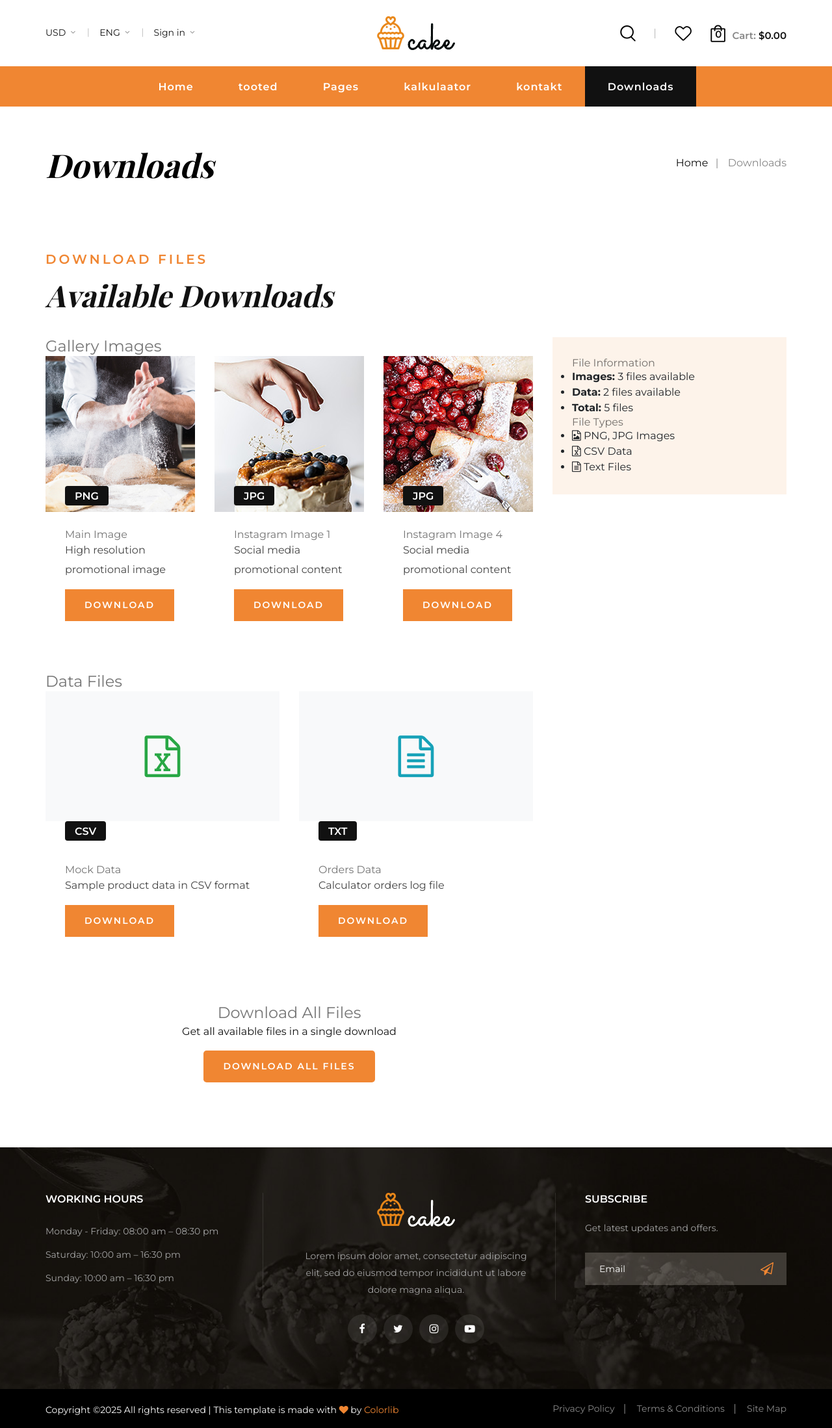
After one commit to Jasparpirs/php, a PHP site: page /phpkt/downloads.php in a window 1280 px wide. The commit adds this page. Shown: the whole page at 65% size. Run offline with PHP 8.4, Linux system fonts and the light colour scheme.

Commit message:
Implement download functionality for phpkt files
Co-authored-by: Jasparpirs <181441815+Jasparpirs@users.noreply.github.com>

```diff
--- /dev/null
+++ b/phpkt/downloads.php
@@ -0,0 +1,382 @@
+<!DOCTYPE html>
+<html lang="zxx">
+
+<head>
+    <meta charset="UTF-8">
+    <meta name="description" content="Cake Template">
+    <meta name="keywords" content="Cake, unica, creative, html">
+    <meta name="viewport" content="width=device-width, initial-scale=1.0">
+    <meta http-equiv="X-UA-Compatible" content="ie=edge">
+    <title>Downloads | Cake Template</title>
+
+    <!-- Google Font -->
+    <link href="https://fonts.googleapis.com/css2?family=Playfair+Display:wght@400;500;600;700;800;900&display=swap"
+    rel="stylesheet">
+    <link href="https://fonts.googleapis.com/css2?family=Montserrat:wght@300;400;500;600;700;800;900&display=swap"
+    rel="stylesheet">
+
+    <!-- Css Styles -->
+    <link rel="stylesheet" href="/css/bootstrap.min.css" type="text/css">
+    <link rel="stylesheet" href="/css/flaticon.css" type="text/css">
+    <link rel="stylesheet" href="/css/barfiller.css" type="text/css">
+    <link rel="stylesheet" href="/css/magnific-popup.css" type="text/css">
+    <link rel="stylesheet" href="/css/font-awesome.min.css" type="text/css">
+    <link rel="stylesheet" href="/css/elegant-icons.css" type="text/css">
+    <link rel="stylesheet" href="/css/nice-select.css" type="text/css">
+    <link rel="stylesheet" href="/css/owl.carousel.min.css" type="text/css">
+    <link rel="stylesheet" href="/css/slicknav.min.css" type="text/css">
+    <link rel="stylesheet" href="/css/style.css" type="text/css">
+</head>
+
+<body>
+    <!-- Page Preloder -->
+    <div id="preloder">
+        <div class="loader"></div>
+    </div>
+
+    <!-- Offcanvas Menu Begin -->
+    <div class="offcanvas-menu-overlay"></div>
+    <div class="offcanvas-menu-wrapper">
+        <div class="offcanvas__cart">
+            <div class="offcanvas__cart__links">
+                <a href="#" class="search-switch"><img src="img/icon/search.png" alt=""></a>
+                <a href="#"><img src="img/icon/heart.png" alt=""></a>
+            </div>
+            <div class="offcanvas__cart__item">
+                <a href="#"><img src="img/icon/cart.png" alt=""> <span>0</span></a>
+                <div class="cart__price">Cart: <span>$0.00</span></div>
+            </div>
+        </div>
+        <div class="offcanvas__logo">
+            <a href="./index.php"><img src="img/logo.png" alt=""></a>
+        </div>
+        <div id="mobile-menu-wrap"></div>
+        <div class="offcanvas__option">
+            <ul>
+                <li>USD <span class="arrow_carrot-down"></span>
+                    <ul>
+                        <li>EUR</li>
+                        <li>USD</li>
+                    </ul>
+                </li>
+                <li>ENG <span class="arrow_carrot-down"></span>
+                    <ul>
+                        <li>Spanish</li>
+                        <li>ENG</li>
+                    </ul>
+                </li>
+                <li><a href="#">Sign in</a> <span class="arrow_carrot-down"></span></li>
+            </ul>
+        </div>
+    </div>
+    <!-- Offcanvas Menu End -->
+
+    <!-- Header Section Begin -->
+    <header class="header">
+        <div class="header__top">
+            <div class="container">
+                <div class="row">
+                    <div class="col-lg-12">
+                        <div class="header__top__inner">
+                            <div class="header__top__left">
+                                <ul>
+                                    <li>USD <span class="arrow_carrot-down"></span>
+                                        <ul>
+                                            <li>EUR</li>
+                                            <li>USD</li>
+                                        </ul>
+                                    </li>
+                                    <li>ENG <span class="arrow_carrot-down"></span>
+                                        <ul>
+                                            <li>Spanish</li>
+                                            <li>ENG</li>
+                                        </ul>
+                                    </li>
+                                    <li><a href="#">Sign in</a> <span class="arrow_carrot-down"></span></li>
+                                </ul>
+                            </div>
+                            <div class="header__logo">
+                                <a href="./index.php"><img src="img/logo.png" alt=""></a>
+                            </div>
+                            <div class="header__top__right">
+                                <div class="header__top__right__links">
+                                    <a href="#" class="search-switch"><img src="img/icon/search.png" alt=""></a>
+                                    <a href="#"><img src="img/icon/heart.png" alt=""></a>
+                                </div>
+                                <div class="header__top__right__cart">
+                                    <a href="#"><img src="img/icon/cart.png" alt=""> <span>0</span></a>
+                                    <div class="cart__price">Cart: <span>$0.00</span></div>
+                                </div>
+                            </div>
+                        </div>
+                    </div>
+                </div>
+                <div class="canvas__open"><i class="fa fa-bars"></i></div>
+            </div>
+        </div>
+        <div class="container">
+            <div class="row">
+                <div class="col-lg-12">
+                    <nav class="header__menu mobile-menu">
+                        <ul>
+                            <li><a href="./index.php">Home</a></li>
+                            <li><a href="./shop.php">tooted</a></li>
+                            <li><a href="#">Pages</a>
+                                <ul class="dropdown">
+                                    <li><a href="./shop-details.html">Shop Details</a></li>
+                                    <li><a href="./shoping-cart.html">Shoping Cart</a></li>
+                                    <li><a href="./checkout.html">Check Out</a></li>
+                                    <li><a href="./class.html">Class</a></li>
+                                </ul>
+                            </li>
+                            <li><a href="./kalkulaator.php">kalkulaator</a></li>
+                            <li><a href="./contact.html">kontakt</a></li>
+                            <li class="active"><a href="./downloads.php">Downloads</a></li>
+                        </ul>
+                    </nav>
+                </div>
+            </div>
+        </div>
+    </header>
+    <!-- Header Section End -->
+
+    <!-- Breadcrumb Begin -->
+    <div class="breadcrumb-option">
+        <div class="container">
+            <div class="row">
+                <div class="col-lg-6 col-md-6 col-sm-6">
+                    <div class="breadcrumb__text">
+                        <h2>Downloads</h2>
+                    </div>
+                </div>
+                <div class="col-lg-6 col-md-6 col-sm-6">
+                    <div class="breadcrumb__links">
+                        <a href="./index.php">Home</a>
+                        <span>Downloads</span>
+                    </div>
+                </div>
+            </div>
+        </div>
+    </div>
+    <!-- Breadcrumb End -->
+
+    <!-- Downloads Section Begin -->
+    <section class="class-page spad">
+        <div class="container">
+            <div class="row">
+                <div class="col-lg-12">
+                    <div class="section-title">
+                        <span>Download Files</span>
+                        <h2>Available Downloads</h2>
+                    </div>
+                </div>
+            </div>
+            <div class="row">
+                <div class="col-lg-8">
+                    <div class="row">
+                        <!-- Images Section -->
+                        <div class="col-lg-12">
+                            <h4>Gallery Images</h4>
+                            <div class="row mb-4">
+                                <div class="col-lg-4 col-md-6 col-sm-6">
+                                    <div class="class__item">
+                                        <div class="class__item__pic set-bg" data-setbg="reklaam/image.png">
+                                            <div class="label">PNG</div>
+                                        </div>
+                                        <div class="class__item__text">
+                                            <h6>Main Image</h6>
+                                            <p>High resolution promotional image</p>
+                                            <a href="download.php?file=reklaam/image.png" class="primary-btn">Download</a>
+                                        </div>
+                                    </div>
+                                </div>
+                                <div class="col-lg-4 col-md-6 col-sm-6">
+                                    <div class="class__item">
+                                        <div class="class__item__pic set-bg" data-setbg="reklaam/instagram-1.jpg">
+                                            <div class="label">JPG</div>
+                                        </div>
+                                        <div class="class__item__text">
+                                            <h6>Instagram Image 1</h6>
+                                            <p>Social media promotional content</p>
+                                            <a href="download.php?file=reklaam/instagram-1.jpg" class="primary-btn">Download</a>
+                                        </div>
+                                    </div>
+                                </div>
+                                <div class="col-lg-4 col-md-6 col-sm-6">
+                                    <div class="class__item">
+                                        <div class="class__item__pic set-bg" data-setbg="reklaam/instagram-4.jpg">
+                                            <div class="label">JPG</div>
+                                        </div>
+                                        <div class="class__item__text">
+                                            <h6>Instagram Image 4</h6>
+                                            <p>Social media promotional content</p>
+                                            <a href="download.php?file=reklaam/instagram-4.jpg" class="primary-btn">Download</a>
+                                        </div>
+                                    </div>
+                                </div>
+                            </div>
+                        </div>
+
+                        <!-- Data Files Section -->
+                        <div class="col-lg-12">
+                            <h4>Data Files</h4>
+                            <div class="row mb-4">
+                                <div class="col-lg-6 col-md-6 col-sm-6">
+                                    <div class="class__item">
+                                        <div class="class__item__pic">
+                                            <div class="label">CSV</div>
+                                            <div style="background-color: #f8f9fa; height: 200px; display: flex; align-items: center; justify-content: center;">
+                                                <i class="fa fa-file-excel-o" style="font-size: 64px; color: #28a745;"></i>
+                                            </div>
+                                        </div>
+                                        <div class="class__item__text">
+                                            <h6>Mock Data</h6>
+                                            <p>Sample product data in CSV format</p>
+                                            <a href="download.php?file=MOCK_DATA.csv" class="primary-btn">Download</a>
+                                        </div>
+                                    </div>
+                                </div>
+                                <div class="col-lg-6 col-md-6 col-sm-6">
+                                    <div class="class__item">
+                                        <div class="class__item__pic">
+                                            <div class="label">TXT</div>
+                                            <div style="background-color: #f8f9fa; height: 200px; display: flex; align-items: center; justify-content: center;">
+                                                <i class="fa fa-file-text-o" style="font-size: 64px; color: #17a2b8;"></i>
+                                            </div>
+                                        </div>
+                                        <div class="class__item__text">
+                                            <h6>Orders Data</h6>
+                                            <p>Calculator orders log file</p>
+                                            <a href="download.php?file=orders.txt" class="primary-btn">Download</a>
+                                        </div>
+                                    </div>
+                                </div>
+                            </div>
+                        </div>
+
+                        <!-- Download All Section -->
+                        <div class="col-lg-12">
+                            <div class="text-center mt-4">
+                                <h4>Download All Files</h4>
+                                <p>Get all available files in a single download</p>
+                                <a href="download-all.php" class="primary-btn btn-lg">Download All Files</a>
+                            </div>
+                        </div>
+                    </div>
+                </div>
+
+                <!-- Sidebar -->
+                <div class="col-lg-4">
+                    <div class="class__sidebar">
+                        <div class="sidebar__widget">
+                            <h6>File Information</h6>
+                            <ul>
+                                <li><strong>Images:</strong> 3 files available</li>
+                                <li><strong>Data:</strong> 2 files available</li>
+                                <li><strong>Total:</strong> 5 files</li>
+                            </ul>
+                        </div>
+                        <div class="sidebar__widget">
+                            <h6>File Types</h6>
+                            <ul>
+                                <li><i class="fa fa-file-image-o"></i> PNG, JPG Images</li>
+                                <li><i class="fa fa-file-excel-o"></i> CSV Data</li>
+                                <li><i class="fa fa-file-text-o"></i> Text Files</li>
+                            </ul>
+                        </div>
+                    </div>
+                </div>
+            </div>
+        </div>
+    </section>
+    <!-- Downloads Section End -->
+
+    <!-- Footer Section Begin -->
+    <footer class="footer set-bg" data-setbg="img/footer-bg.jpg">
+        <div class="container">
+            <div class="row">
+                <div class="col-lg-4 col-md-6 col-sm-6">
+                    <div class="footer__widget">
+                        <h6>WORKING HOURS</h6>
+                        <ul>
+                            <li>Monday - Friday: 08:00 am – 08:30 pm</li>
+                            <li>Saturday: 10:00 am – 16:30 pm</li>
+                            <li>Sunday: 10:00 am – 16:30 pm</li>
+                        </ul>
+                    </div>
+                </div>
+                <div class="col-lg-4 col-md-6 col-sm-6">
+                    <div class="footer__about">
+                        <div class="footer__logo">
+                            <a href="#"><img src="img/footer-logo.png" alt=""></a>
+                        </div>
+                        <p>Lorem ipsum dolor amet, consectetur adipiscing elit, sed do eiusmod tempor incididunt ut
+                        labore dolore magna aliqua.</p>
+                        <div class="footer__social">
+                            <a href="#"><i class="fa fa-facebook"></i></a>
+                            <a href="#"><i class="fa fa-twitter"></i></a>
+                            <a href="#"><i class="fa fa-instagram"></i></a>
+                            <a href="#"><i class="fa fa-youtube-play"></i></a>
+                        </div>
+                    </div>
+                </div>
+                <div class="col-lg-4 col-md-6 col-sm-6">
+                    <div class="footer__newslatter">
+                        <h6>Subscribe</h6>
+                        <p>Get latest updates and offers.</p>
+                        <form action="#">
+                            <input type="text" placeholder="Email">
+                            <button type="submit"><i class="fa fa-send-o"></i></button>
+                        </form>
+                    </div>
+                </div>
+            </div>
+        </div>
+        <div class="copyright">
+            <div class="container">
+                <div class="row">
+                    <div class="col-lg-7">
+                        <p class="copyright__text text-white"><!-- Link back to Colorlib can't be removed. Template is licensed under CC BY 3.0. -->
+                          Copyright &copy;<script>document.write(new Date().getFullYear());</script> All rights reserved | This template is made with <i class="fa fa-heart" aria-hidden="true"></i> by <a href="https://colorlib.com" target="_blank">Colorlib</a>
+                          <!-- Link back to Colorlib can't be removed. Template is licensed under CC BY 3.0. -->
+                      </p>
+                  </div>
+                  <div class="col-lg-5">
+                    <div class="copyright__widget">
+                        <ul>
+                            <li><a href="#">Privacy Policy</a></li>
+                            <li><a href="#">Terms & Conditions</a></li>
+                            <li><a href="#">Site Map</a></li>
+                        </ul>
+                    </div>
+                </div>
+            </div>
+        </div>
+    </div>
+</footer>
+<!-- Footer Section End -->
+
+<!-- Search Begin -->
+<div class="search-model">
+    <div class="h-100 d-flex align-items-center justify-content-center">
+        <div class="search-close-switch">+</div>
+        <form class="search-model-form">
+            <input type="text" id="search-input" placeholder="Search here.....">
+        </form>
+    </div>
+</div>
+<!-- Search End -->
+
+<!-- Js Plugins -->
+<script src="/js/jquery-3.3.1.min.js"></script>
+<script src="/js/bootstrap.min.js"></script>
+<script src="/js/jquery.nice-select.min.js"></script>
+<script src="/js/jquery.barfiller.js"></script>
+<script src="/js/jquery.magnific-popup.min.js"></script>
+<script src="/js/jquery.slicknav.js"></script>
+<script src="/js/owl.carousel.min.js"></script>
+<script src="/js/jquery.nicescroll.min.js"></script>
+<script src="/js/main.js"></script>
+</body>
+
+</html>
--- a/phpkt/index.php
+++ b/phpkt/index.php
@@ -109,6 +109,7 @@
                             </li>
                             <li><a href="./kalkulaator.php">kalkulaator</a></li>
                             <li><a href="./contact.html">kontakt</a></li>
+                            <li><a href="./downloads.php">Downloads</a></li>
                         </ul>
                     </nav>
                 </div>
--- a/phpkt/kalkulaator.php
+++ b/phpkt/kalkulaator.php
@@ -132,6 +132,7 @@
                             </li>
                             <li class="active"><a href="./blog.html">kalkulaator</a></li>
                             <li><a href="./contact.html">kontakt</a></li>
+                            <li><a href="./downloads.php">Downloads</a></li>
                         </ul>
                     </nav>
                 </div>
--- a/phpkt/shop.PHP
+++ b/phpkt/shop.PHP
@@ -134,6 +134,7 @@
                             </li>
                             <li><a href="./blog.php">kalkulaator</a></li>
                             <li><a href="./contact.html">kontakt</a></li>
+                            <li><a href="./downloads.php">Downloads</a></li>
                         </ul>
                     </nav>
                 </div>
```
Also changed, not shown: phpkt/download-all.php (added, +83 -0 lines), phpkt/download.php (added, +54 -0 lines).
